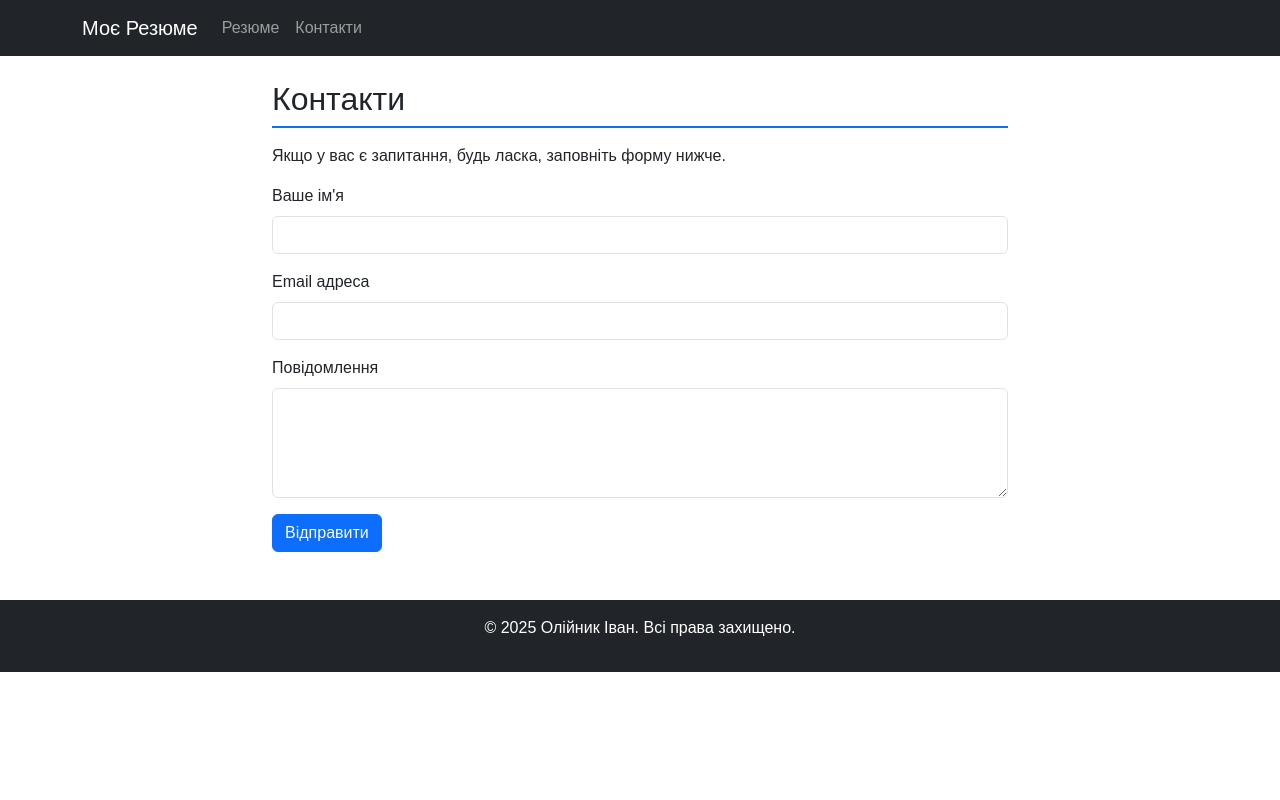
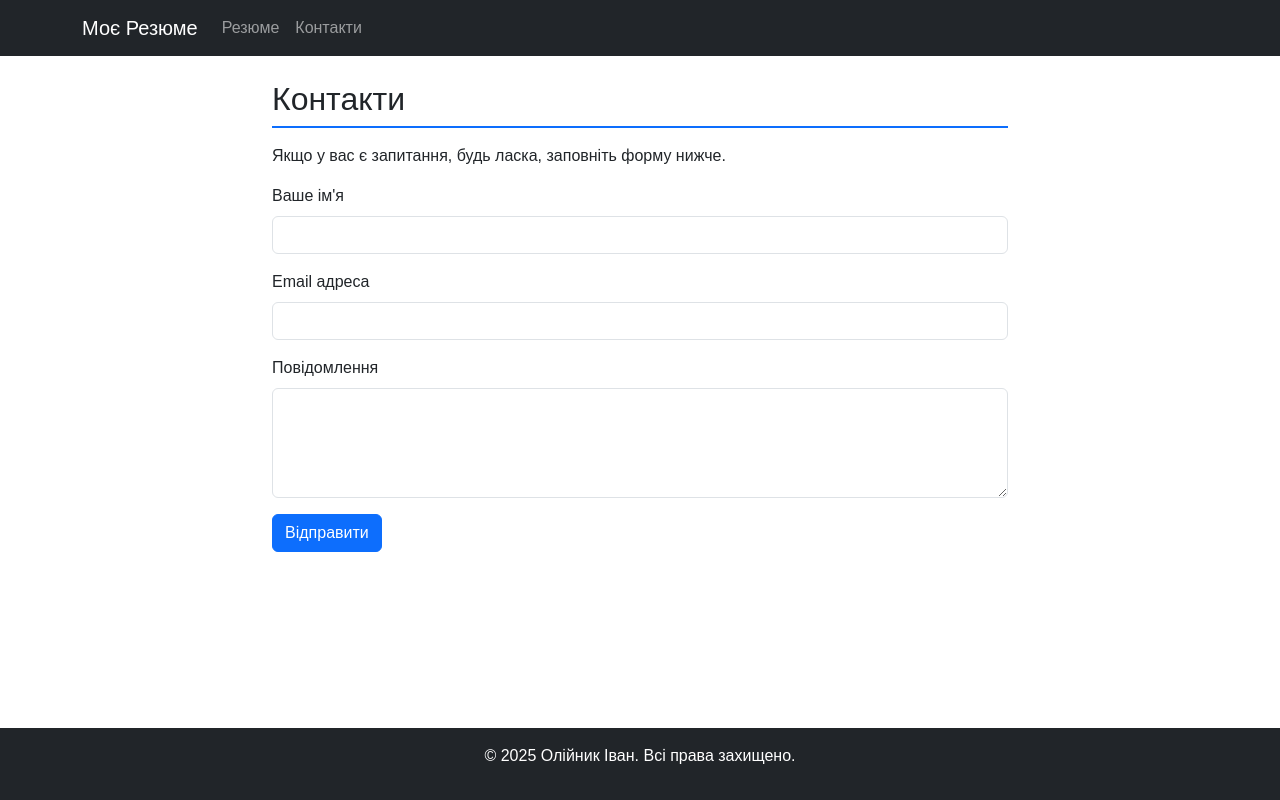
Before and after one commit to qaxs24/flask-app-lab, a Flask app: page /contacts in a window 1280 px wide. Run offline with Flask 3, Linux system fonts and the light colour scheme.

Commit message:
style: Update styles.css to enhance layout with flexbox properties

```diff
--- a/static/css/styles.css
+++ b/static/css/styles.css
@@ -1,5 +1,11 @@
+html, body {
+    height: 100%;
+}
+
 body {
     font-family: 'Arial', sans-serif;
+    display: flex;
+    flex-direction: column;
 }
 
 section {
@@ -11,3 +17,7 @@ h2 {
     padding-bottom: 0.5rem;
     margin-bottom: 1rem;
 }
+
+.container {
+    flex: 1 0 auto;
+}
```
